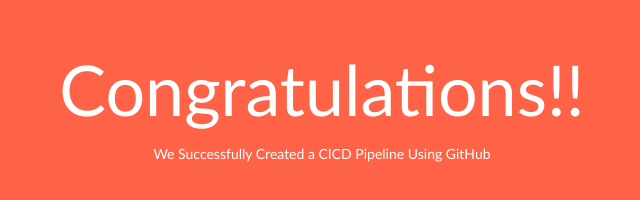
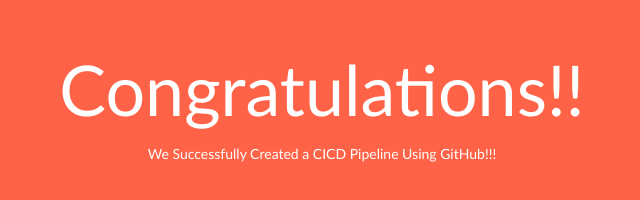
Before and after one commit to rk1809/testrepo, a plain HTML site: page index.html in a window 1280 px wide. Shown: the full height of the page, 318-958 px from the left. Drawn offline with Linux system fonts and the light colour scheme.

Commit message:
Update index.html

```diff
--- a/index.html
+++ b/index.html
@@ -27,7 +27,7 @@
 <body>
   <div align="center">
 <h1>Congratulations!!</h1>
-<p>We Successfully Created a CICD Pipeline Using GitHub</p>
+<p>We Successfully Created a CICD Pipeline Using GitHub!!! </p>
   </div>
 </body>
 </html>
```
